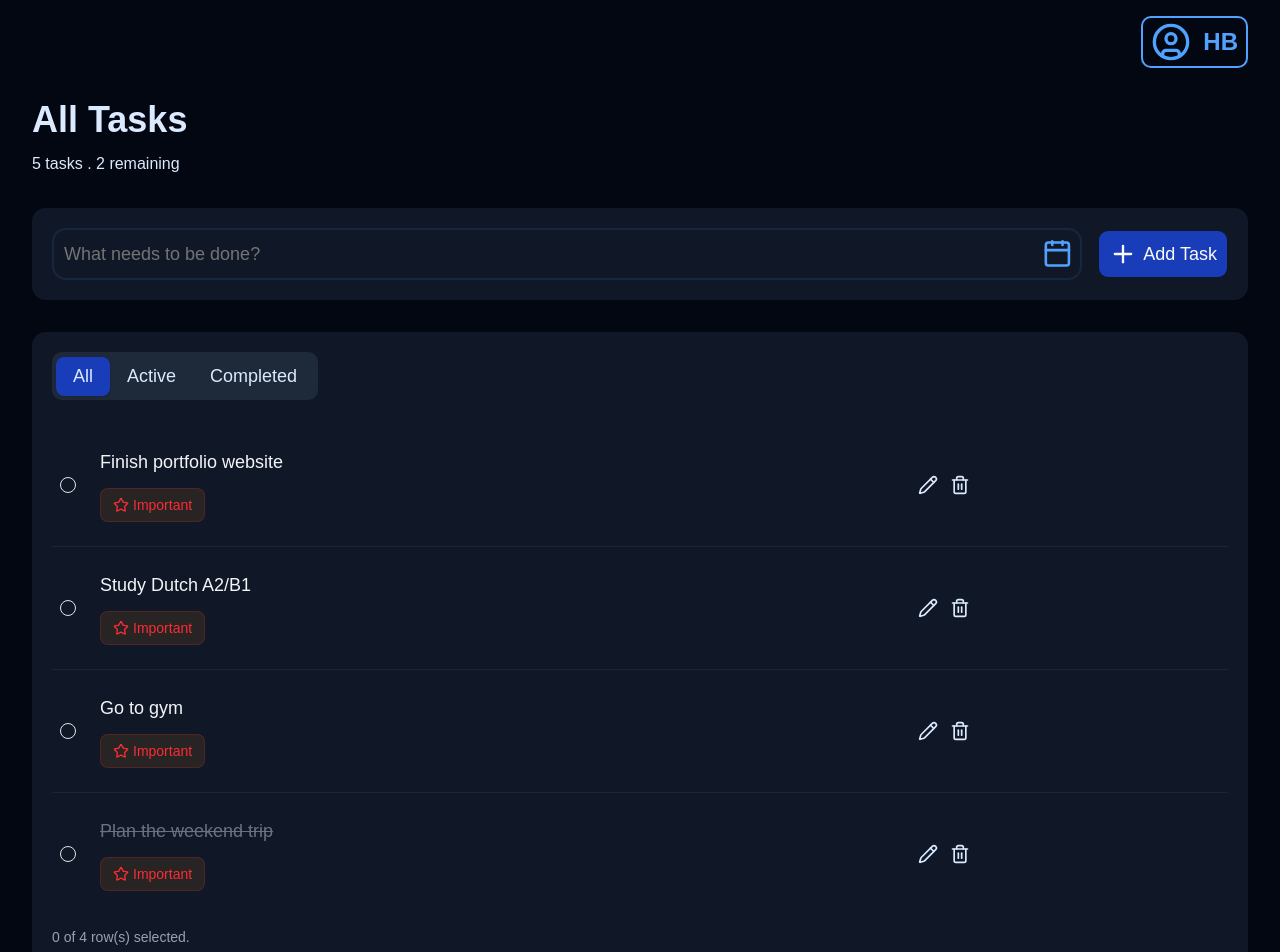
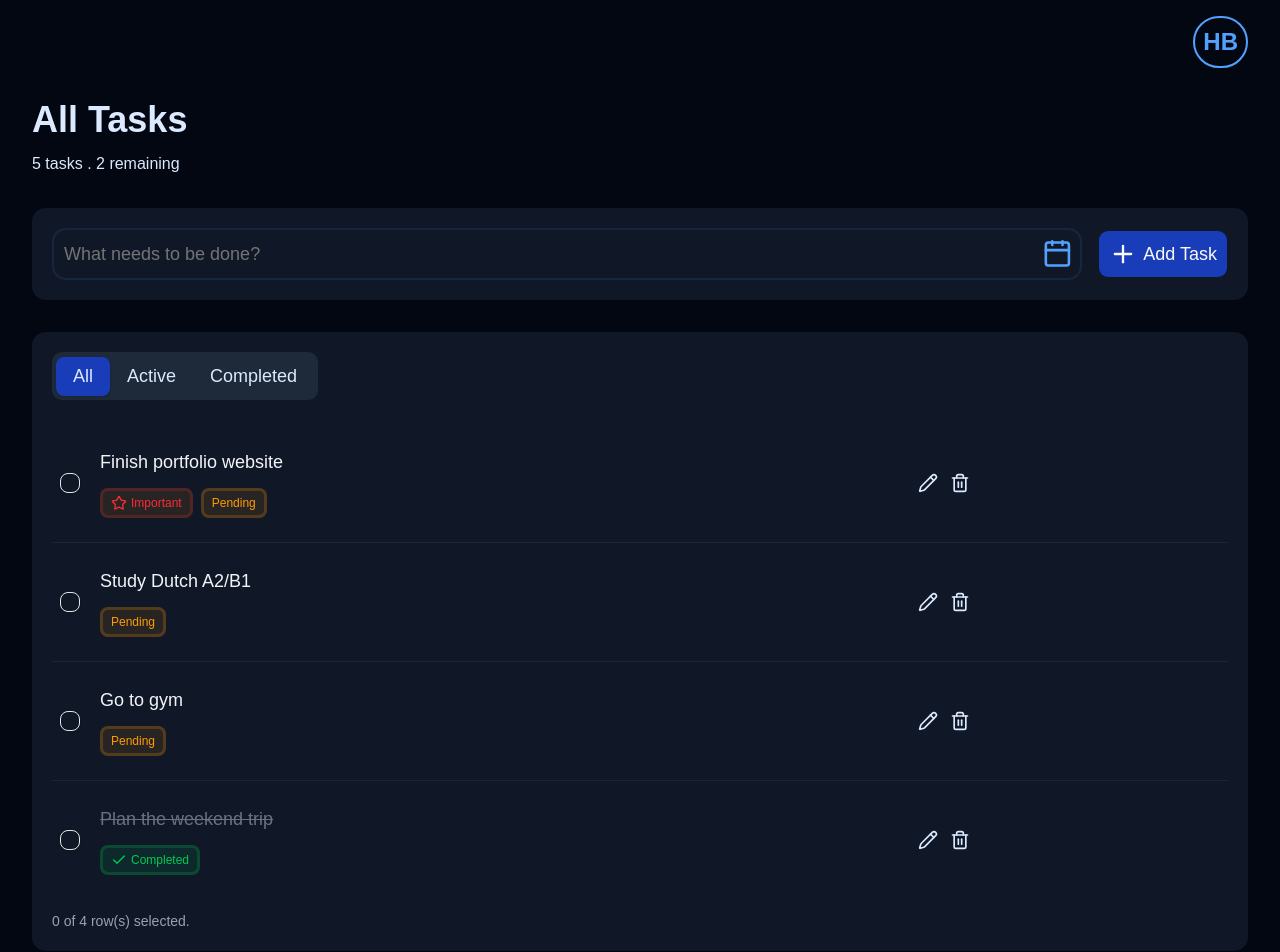
Before and after one commit to HashirBaig/todo-universe, a React (Vite) app: page / in a window 1280 px wide. Shown: the top 952 px of the page. Built offline with nearby package versions, Linux system fonts and the light colour scheme.

Commit message:
badge ui adjustment

```diff
--- a/src/components/DataTable/columns.tsx
+++ b/src/components/DataTable/columns.tsx
@@ -1,7 +1,7 @@
 import { createColumnHelper } from "@tanstack/react-table";
 import { Checkbox } from "@/components/ui/checkbox";
 import { Badge } from "@/components/ui/badge";
-import { Star, Pencil, Trash } from "lucide-react";
+import { Star, Pencil, Trash, Check } from "lucide-react";
 
 import { type TypeTaskList } from "@/lib/const";
 import { type DataTableFeatures } from "./DataTableFeatures";
@@ -30,7 +30,7 @@ export function getColumns({ onEdit, onDelete }: GetColumnsProps) {
 
     columnHelper.accessor("task", {
       header: "Task",
-      cell: ({ row, getValue }) => (
+      cell: ({ row }) => (
         <div className="flex flex-col justify-center space-y-3">
           <span
             className={
@@ -43,12 +43,23 @@ export function getColumns({ onEdit, onDelete }: GetColumnsProps) {
           </span>
 
           <div className="flex items-center gap-2">
-            {getValue() ? (
+            {row?.original?.isImportant ? (
               <Badge className="bg-amber-500/10 text-red-500 border-red-500/20">
                 <Star className="size-4" />
                 <span>Important</span>
               </Badge>
             ) : null}
+
+            {row?.original?.isCompleted ? (
+              <Badge className="bg-green-500/10 text-green-500 border-green-500/20">
+                <Check className="size-4" />
+                <span>Completed</span>
+              </Badge>
+            ) : (
+              <Badge className="bg-amber-500/10 text-amber-500 border-amber-500/20">
+                <span>Pending</span>
+              </Badge>
+            )}
           </div>
         </div>
       ),
--- a/src/components/Hero/Hero.tsx
+++ b/src/components/Hero/Hero.tsx
@@ -1,11 +1,8 @@
-import { UserCircle } from "lucide-react";
-
 function Hero() {
   const GUEST_USER_INITIALS = "HB";
   return (
     <header className="flex items-center justify-end">
-      <div className="px-2 py-1 cursor-pointer flex items-center justify-between gap-3 border-2 border-blue-400 rounded-lg">
-        <UserCircle className="size-10 text-blue-400" />
+      <div className="p-2 cursor-pointer border-2 border-blue-400 hover:bg-blue-400/5 rounded-full">
         <h1 className="text-blue-400 text-2xl font-semibold text-center">
           {GUEST_USER_INITIALS}
         </h1>
--- a/src/components/ui/badge.tsx
+++ b/src/components/ui/badge.tsx
@@ -5,7 +5,7 @@ import { cva, type VariantProps } from "class-variance-authority";
 import { cn } from "@/lib/utils";
 
 const badgeVariants = cva(
-  "group/badge inline-flex h-6 w-fit shrink-0 items-center justify-center gap-1 overflow-hidden rounded-md border border-transparent px-3 py-4 text-md font-medium whitespace-nowrap transition-all focus-visible:border-ring focus-visible:ring-[3px] focus-visible:ring-ring/50 has-data-[icon=inline-end]:pr-1.5 has-data-[icon=inline-start]:pl-1.5 aria-invalid:border-destructive aria-invalid:ring-destructive/20 dark:aria-invalid:ring-destructive/40 [&>svg]:pointer-events-none",
+  "group/badge inline-flex h-6 w-fit shrink-0 items-center justify-center gap-1 overflow-hidden rounded-md border-3 border-transparent px-2 py-3 text-xs font-medium whitespace-nowrap transition-all focus-visible:border-ring focus-visible:ring-[3px] focus-visible:ring-ring/50 has-data-[icon=inline-end]:pr-1.5 has-data-[icon=inline-start]:pl-1.5 aria-invalid:border-destructive aria-invalid:ring-destructive/20 dark:aria-invalid:ring-destructive/40 [&>svg]:pointer-events-none",
   {
     variants: {
       variant: {
--- a/src/components/ui/checkbox.tsx
+++ b/src/components/ui/checkbox.tsx
@@ -7,16 +7,16 @@ function Checkbox({ className, ...props }: CheckboxPrimitive.Root.Props) {
     <CheckboxPrimitive.Root
       data-slot="checkbox"
       className={cn(
-        "peer relative flex size-4 shrink-0 items-center justify-center rounded-lg border border-input transition-colors outline-none group-has-disabled/field:opacity-50 group-has-focus-visible/field-label:ring-0 group-has-focus-visible/field-label:not-data-checked:border-input after:absolute after:-inset-x-3 after:-inset-y-2 focus-visible:border-ring focus-visible:ring-3 focus-visible:ring-ring/50 disabled:cursor-not-allowed disabled:opacity-50 aria-invalid:border-destructive aria-invalid:ring-3 aria-invalid:ring-destructive/20 aria-invalid:aria-checked:border-primary dark:bg-input/30 dark:aria-invalid:border-destructive/50 dark:aria-invalid:ring-destructive/40 data-checked:border-primary data-checked:bg-primary data-checked:text-primary-foreground group-has-focus-visible/field-label:data-checked:border-primary dark:data-checked:bg-primary",
+        "peer relative flex size-5 cursor-pointer shrink-0 items-center justify-center rounded-md border border-input shadow-sm transition-all duration-150 outline-none group-has-disabled/field:opacity-50 group-has-[:focus-visible]/field-label:ring-0 group-has-[:focus-visible]/field-label:not-data-checked:border-input after:absolute after:-inset-x-3 after:-inset-y-2 hover:border-ring/60 focus-visible:border-ring focus-visible:ring-4 focus-visible:ring-ring/30 disabled:cursor-not-allowed disabled:opacity-50 aria-invalid:border-destructive aria-invalid:ring-3 aria-invalid:ring-destructive/20 aria-invalid:aria-checked:border-primary dark:bg-input/30 dark:aria-invalid:border-destructive/50 dark:aria-invalid:ring-destructive/40 data-checked:border-primary data-checked:bg-primary data-checked:text-primary-foreground data-checked:shadow-md group-has-[:focus-visible]/field-label:data-checked:border-primary dark:data-checked:bg-primary",
         className,
       )}
       {...props}
     >
       <CheckboxPrimitive.Indicator
         data-slot="checkbox-indicator"
-        className="grid place-content-center text-current transition-none [&>svg]:size-3.5"
+        className="grid place-content-center text-current duration-150 [&>svg]:size-3.5 data-checked:animate-in data-checked:zoom-in-50 data-checked:fade-in"
       >
-        <CheckIcon />
+        <CheckIcon strokeWidth={3} />
       </CheckboxPrimitive.Indicator>
     </CheckboxPrimitive.Root>
   );
```
